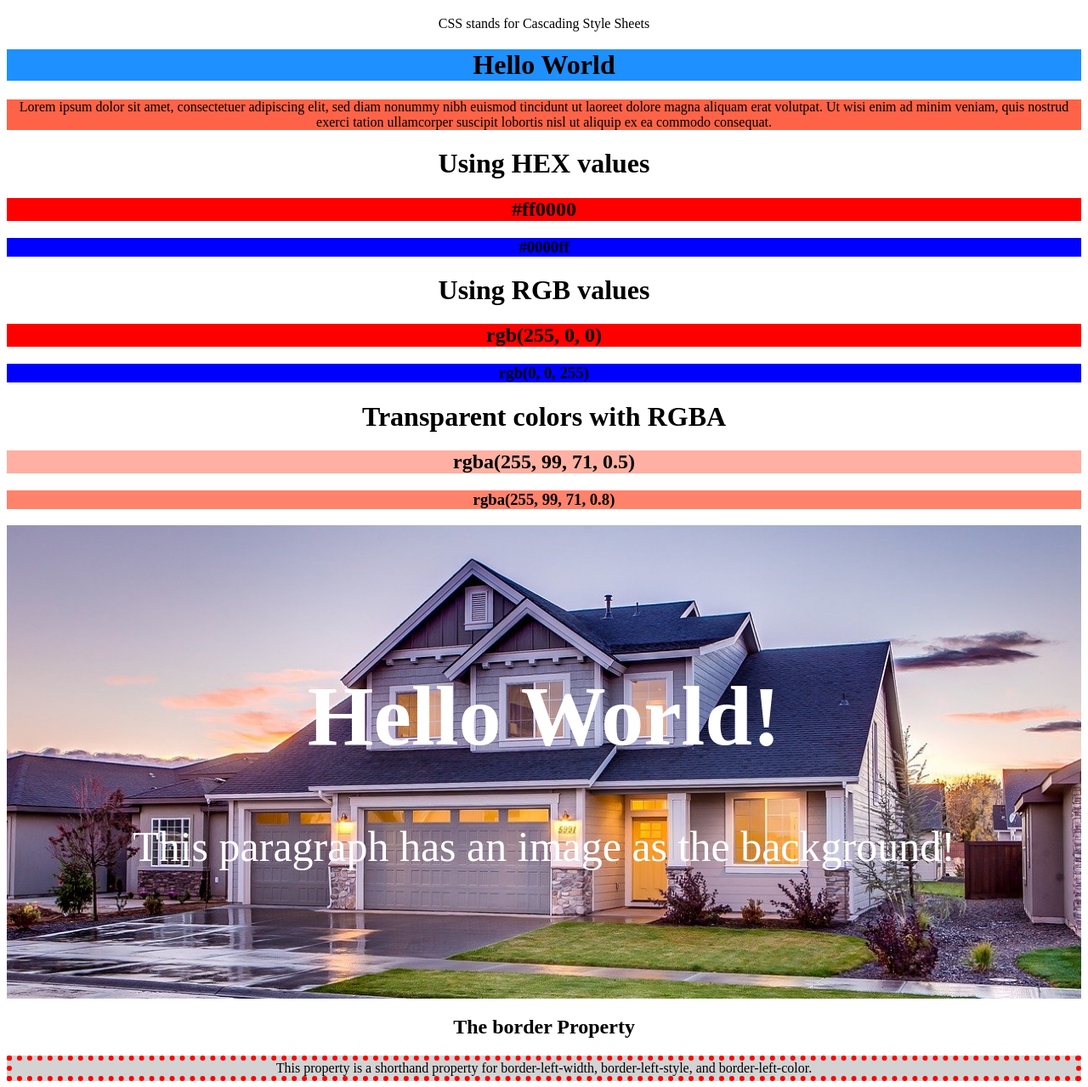
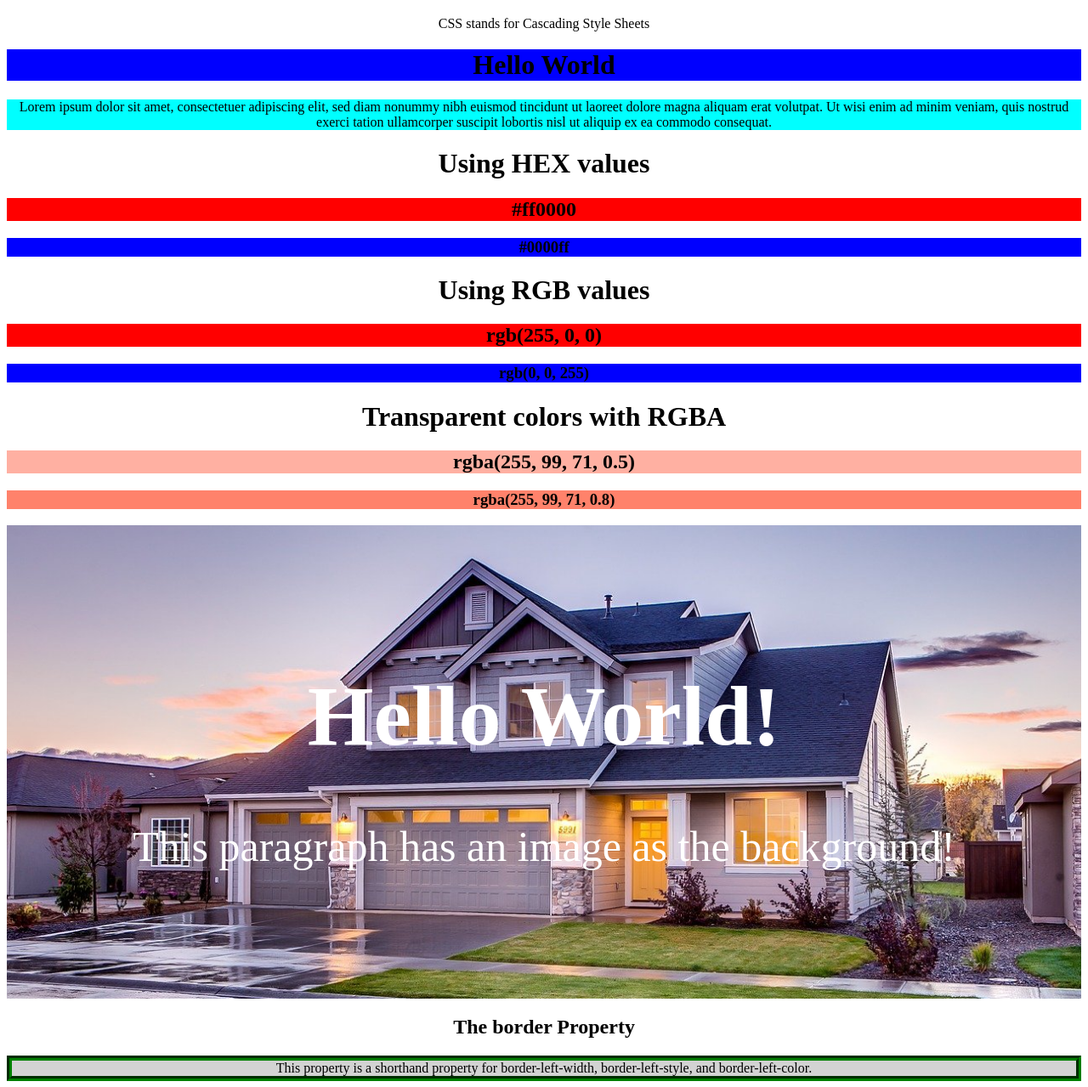
Before and after one commit to only1jihad/class5, a plain HTML site: page index.html in a window 1280 px wide. Shown: the part 61-1340 px from the top of the page at 85% size. Drawn offline with Linux system fonts and the light colour scheme.

Commit message:
Update style.css

```diff
--- a/css/style.css
+++ b/css/style.css
@@ -2,10 +2,10 @@ body{
 	text-align: center;
 }
 h1.solid_color {
-	background-color:DodgerBlue;
+	background-color:Blue;
 }
 p.solid_color {
-	background-color:Tomato;
+	background-color:cyan;
 }
 h2.hex_color {
 	background-color:#ff0000;
@@ -32,13 +32,13 @@ h3.rgba_color {
     padding: 100px;
 }
 .border {
-	border: 6px dotted red;
+	border: 6px groove green;
   	background-color: lightgrey;
 }
 .border_side {
   	background-color: lightgrey;
 	border-color: blue;
-	border-style: dotted solid;
+	border-style: dashed;
 	border-width: 6px;
 }
 .rounded {
@@ -93,7 +93,7 @@ h3.rgba_color {
   	text-indent: 50px;
   	text-align: justify;
   	letter-spacing: 3px;
-  	text-transform: capitalize;
+  	text-transform: uppercase;
 }
 .text a {
   	text-decoration: none;
```
